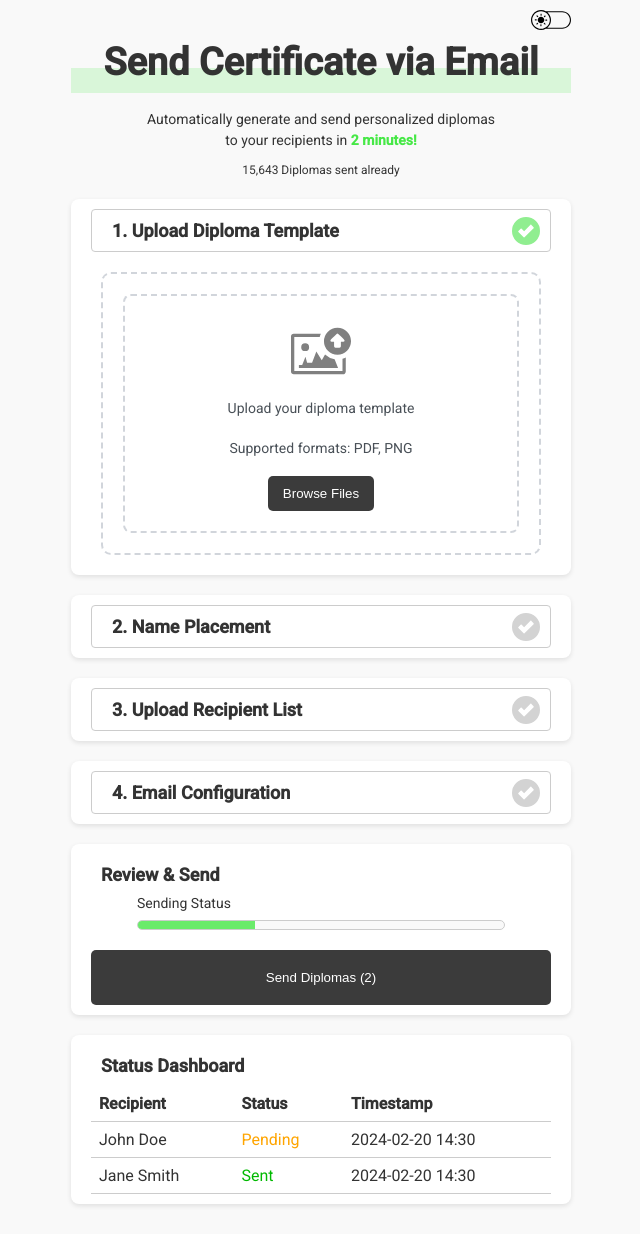
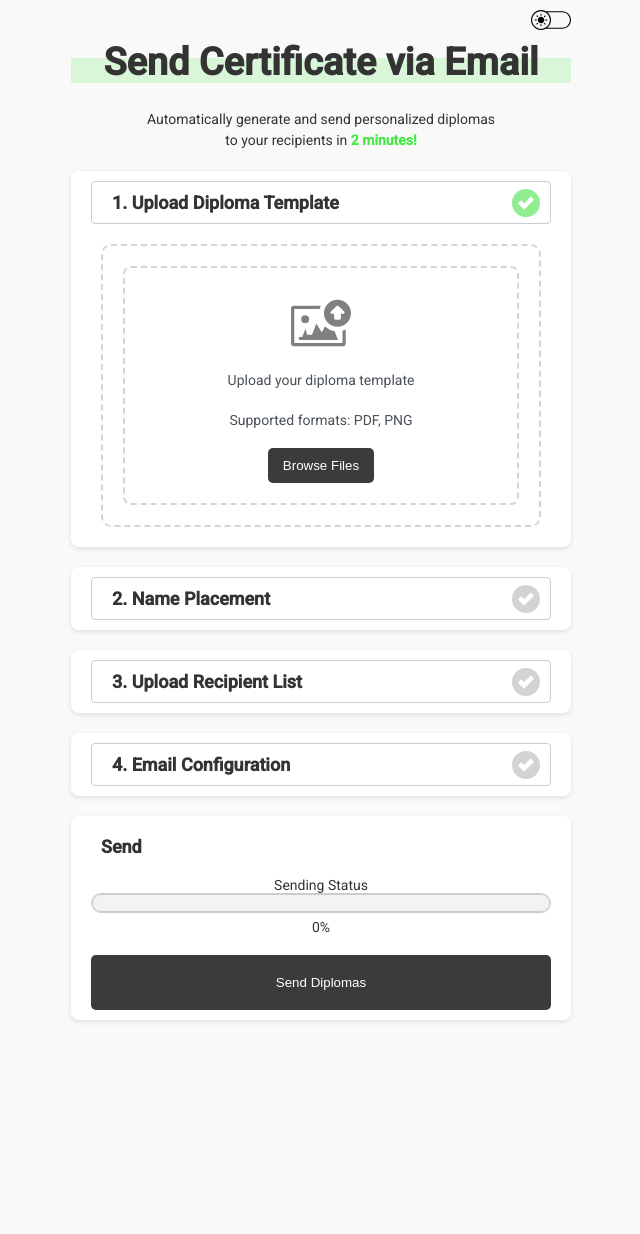
Before and after one commit to TheBlueBear02/DiplomaSender, a Flask app: page / in a window 1280 px wide. Shown: the whole page, without its empty margins (319-959 px from the left). After the commit the page ends 1022 px from the top, so only its background shows below. Run offline with Flask 3, Linux system fonts and the light colour scheme; some libraries are stand-ins or nearby versions.

Commit message:
adding progress bar and fix dark mode colors

```diff
--- a/app.py
+++ b/app.py
@@ -26,6 +26,15 @@ from email.mime.multipart import MIMEMultipart
 from email.mime.application import MIMEApplication
 import re
 
+
+import logging
+
+# Suppress Flask's default request logging
+log = logging.getLogger('werkzeug')
+log.setLevel(logging.ERROR)
+
+
+
 # Constants
 TEST_NAME = "רוני גבאי"
 TEST_EMAIL = "rony.gabbai@gmail.com"
@@ -35,6 +44,9 @@ WIDTH, HEIGHT = letter
 
 # Initialize Flask app
 app = Flask(__name__)
+# Global variable to store progress
+progress_data = {"progress": 0}
+
 app.secret_key = 'your_secret_key'  # Required for flashing messages
 course_dir = os.path.join(app.root_path, 'static', 'course')
 os.makedirs(course_dir, exist_ok=True)  # Create the directory if it doesn't exist
@@ -58,6 +70,10 @@ def index():
     """
     Render the main page.
     """
+    # Initialize progress
+    #session["progress"] = 0
+    #session.modified = True  # Ensure the session is saved
+
     return render_template('index.html')
 ALLOWED_EXTENSIONS = {'pdf', 'png', 'csv', 'xlsx'}
 
@@ -113,9 +129,27 @@ def upload_recipients():
         flash(f'Recipient list uploaded successfully: {file.filename}')
         return redirect(url_for('index'))
 
+
+
+@app.route('/progress', methods=['GET'])
+def get_progress():
+    global progress_data
+    #print(f"get_progress: {progress_data['progress']}")
+    return jsonify(progress_data)
+    #try:
+    #    progress = session.get("progress", 0)  # Default to 0 if not set
+    #    print(f"get_progress: {progress}")  # Debugging
+    #    return jsonify({"progress": progress})
+    #except Exception as e:
+    #    print(f"Error in /progress endpoint: {e}")
+    #    return jsonify({"error": "Unable to fetch progress"}), 500
+
+
 @app.route('/send_email', methods=['POST'])
 def send_email():
     # Load credentials
+    global progress_data
+
     credentials = load_credentials()
     if not credentials:
         return jsonify({"error": "No valid credentials found. Please connect your email first."}), 400
@@ -133,11 +167,21 @@ def send_email():
             return jsonify({"error": "Invalid JSON payload"}), 400
     subject = data.get('subject', "Your Diploma is Ready!")
     body_template = data.get('body', "Hello, your diploma is attached.")
+    # check if this is test mail case - if to exist now it is a test mail address
+    to = data.get('to',None)
 
-
+    if to: # if to is not None override student by test mail
+       students = []
+       students.append({"name": TEST_NAME, "email": to, "new": 1, "send": 0})
 
     # Iterate over the students and send emails
     results = []
+    total_students = len(students)
+    sent_emails = 0
+    # Initialize progress
+    session["progress"] = 0
+    session.modified = True  # Ensure the session is saved
+
     for student in students:
         to_email = student.get('email')
         print(f"Sending to email:{to_email}")
@@ -158,8 +202,7 @@ def send_email():
         print(f"pdf_file:{pdf_file}")
         if not pdf_file or not os.path.exists(pdf_file):
             return jsonify({"error": "Uploaded template not found. Please upload a template first."}), 400
-
-        # Create student diploma
+         # Create student diploma
         create_student_diploma(student, test=False, pdf_file=pdf_file,x_pos=x_position,y_pos=y_position)
 
         # Path to the student's diploma PDF file
@@ -211,6 +254,15 @@ def send_email():
             #print(f"message:{message}")
             sent_message = service.users().messages().send(userId='me', body={'raw': raw_message}).execute()
             results.append({"name": student.get('name'), "email": to_email, "message_id": sent_message['id']})
+            # Update progress in session
+            sent_emails += 1
+            progress = int((sent_emails / total_students) * 100)
+            progress_data["progress"] = progress
+            print(f"send progress:{progress}")
+            session["progress"] = progress
+            session.modified = True
+            import time
+            time.sleep(1) #for debug progress bar
         except Exception as e:
             print("Send error")
             results.append({"name": student.get('name'), "email": to_email, "error": str(e)})
--- a/static/css/index.css
+++ b/static/css/index.css
@@ -302,6 +302,12 @@ body {
     padding: 8px 12px;
   }
 
+  /* Styles for dark mode */
+  .dark-mode .name-position-input {
+    color: white; /* Text color in dark mode */
+    background-color: #333; /* Background color in dark mode */
+    border: 1px solid #555; /* Darker border */
+  }
   #studentName{
     margin-top: 10px;
   }
@@ -433,3 +439,63 @@ input[type="text"], textarea {
   border-color: #007bff;
   background-color: #f0f8ff;
 }
+
+/* Container for the test email and Review button */
+.test-email-container {
+    display: flex;
+    align-items: center;
+    gap: 10px; /* Space between the input and button */
+    margin-top: 15px; /* Add space from the Connect Email button */
+}
+
+/* Styling for the email input */
+.test-email-input {
+    padding: 8px 12px;
+    font-size: 14px;
+    border: 1px solid #ccc;
+    border-radius: 4px;
+    width: 250px; /* Set a reasonable width for the input */
+}
+
+/* Focus styling for the input */
+.test-email-input:focus {
+    outline: none;
+    border-color: #4285F4; /* Google Blue */
+    box-shadow: 0 0 5px rgba(66, 133, 244, 0.5); /* Light blue glow */
+}
+.progressbar-box {
+    margin-top: 20px;
+    width: 100%;
+    text-align: center;
+}
+
+.sending-progressbar {
+    width: 100%; /* Full-width progress bar */
+    height: 20px; /* Height of the progress bar */
+    border: 1px solid #ccc; /* Optional border */
+    border-radius: 10px; /* Rounded corners */
+    background-color: #f3f3f3; /* Light gray background */
+    overflow: hidden;
+    display: inline-block;
+}
+
+.sending-progressbar::-webkit-progress-bar {
+    background-color: #f3f3f3; /* Background color for Webkit browsers */
+    border-radius: 10px;
+}
+
+.sending-progressbar::-webkit-progress-value {
+    background-color: #4CAF50; /* Green color for progress */
+    border-radius: 10px; /* Rounded corners */
+}
+
+.sending-progressbar::-moz-progress-bar {
+    background-color: #4CAF50; /* Green color for Firefox progress */
+}
+
+#progressLabel {
+    display: block;
+    margin-top: 5px;
+    font-size: 14px;
+    color: #333;
+}
--- /dev/null
+++ b/static/js/send-diplomas.js
@@ -0,0 +1,65 @@
+document.getElementById("sendDiplomasButton").addEventListener("click", async () => {
+    // Confirm before sending
+    if (!confirm("Are you sure you want to send diplomas to all recipients?")) {
+        return;
+    }
+
+    // Get the subject and body values
+    const subject = document.getElementById("email-subject").value || "Your Diploma is Ready!";
+    const body = document.getElementById("email-body").value || "Hello, your diploma is attached.";
+
+    try {
+        // Show a loading indicator (optional)
+        const button = document.getElementById("sendDiplomasButton");
+        button.textContent = "Sending...";
+        button.disabled = true;
+
+        // Send POST request to the /send_email endpoint
+        const response = await fetch("/send_email", {
+            method: "POST",
+            headers: {
+                "Content-Type": "application/json"
+            },
+            body: JSON.stringify({ subject, body }) // Include subject and body in the payload
+        });
+
+        const result = await response.json();
+
+        if (response.ok) {
+            alert("Emails sent successfully!");
+            console.log(result); // Log results for debugging
+        } else {
+            alert(`Failed to send emails: ${result.error || "Unknown error"}`);
+        }
+    } catch (error) {
+        console.error("An error occurred:", error);
+        alert("An unexpected error occurred. Please try again.");
+    } finally {
+        // Reset the button state
+        const button = document.getElementById("sendDiplomasButton");
+        button.textContent = "Send Diplomas";
+        button.disabled = false;
+    }
+});
+
+function fetchProgress() {
+    fetch("/progress")
+        .then((response) => response.json())
+        .then((data) => {
+            const progressBar = document.getElementById("sendingProgressBar");
+            const progressLabel = document.getElementById("progressLabel");
+
+            const progress = data.progress || 0;
+            // Update the progress bar value
+            progressBar.value = progress;
+
+            // Update the fallback label text
+            progressLabel.textContent = `${progress}%`;
+        })
+        .catch((error) => console.error("Error fetching progress:", error));
+}
+
+
+
+// Fetch progress every second
+setInterval(fetchProgress, 1000);
--- a/templates/index.html
+++ b/templates/index.html
@@ -16,7 +16,7 @@
           <h1>Send Certificate via Email</h1>
           <p>Automatically generate and send personalized
             diplomas to your recipients in <span class="highlight">  2 minutes!</span></p>
-          <p style="margin-top: 10px; font-size: 12px;">15,643 Diplomas sent already</p>
+          <!--p style="margin-top: 10px; font-size: 12px;">15,643 Diplomas sent already</p-->
         </div>
         <div onclick="styleModeToggle()" class="style-mode-btn" id="dark-mode-toggle"><img id="style-mode-icon" width="40px" height="20px" src="static\icons\light-mode-icon.svg"></div>
     </header>
@@ -141,24 +141,28 @@
           <button class="connect-email-btn">
             <img style="width: 40px; height: 60px; margin-right: 10px;" src="static/icons/email-icon.svg">Connect Email
           </button>
-          <button class="review-btn" id="reviewButton">Review</button>
-        </div>
+          <div class="test-email-container">
+            <input type="email" id="testEmailInput" class="test-email-input" placeholder="Enter your email for review" />
+            <button class="review-btn" id="reviewButton">Review</button>
+          </div>
+	</div>
       </div>
     </section>
     <script src="{{ url_for('static', filename='js/email-config.js') }}"></script>
 
     <!-- Send Section -->
     <section class="card">
-      <h2>Review & Send</h2>
+      <h2>Send</h2>
       <div class="progressbar-box">
-        <p style="margin: 0;">Sending Status</p>
-        <progress class="sending-progressbar" value="32" max="100"> 32% </progress>
+         <p style="margin: 0;">Sending Status</p>
+         <progress id="sendingProgressBar" class="sending-progressbar" value="0" max="100"></progress>
+         <span id="progressLabel">0%</span> <!-- Fallback label -->
       </div>
 
-      <button id="sendDiplomasButton" class="send-btn">Send Diplomas (2)</button>
+      <button id="sendDiplomasButton" class="send-btn">Send Diplomas</button>
     </section>
 
-    <!-- Status Dashboard -->
+    <!-- Status Dashboard >
     <section class="card">
       <h2>Status Dashboard</h2>
       <table class="status-table">
@@ -182,7 +186,7 @@
           </tr>
         </tbody>
       </table>
-    </section>
+    </section-->
   </div>
 
 
```
Also changed, not shown: static/js/email-config.js (added, +46 -0 lines).
